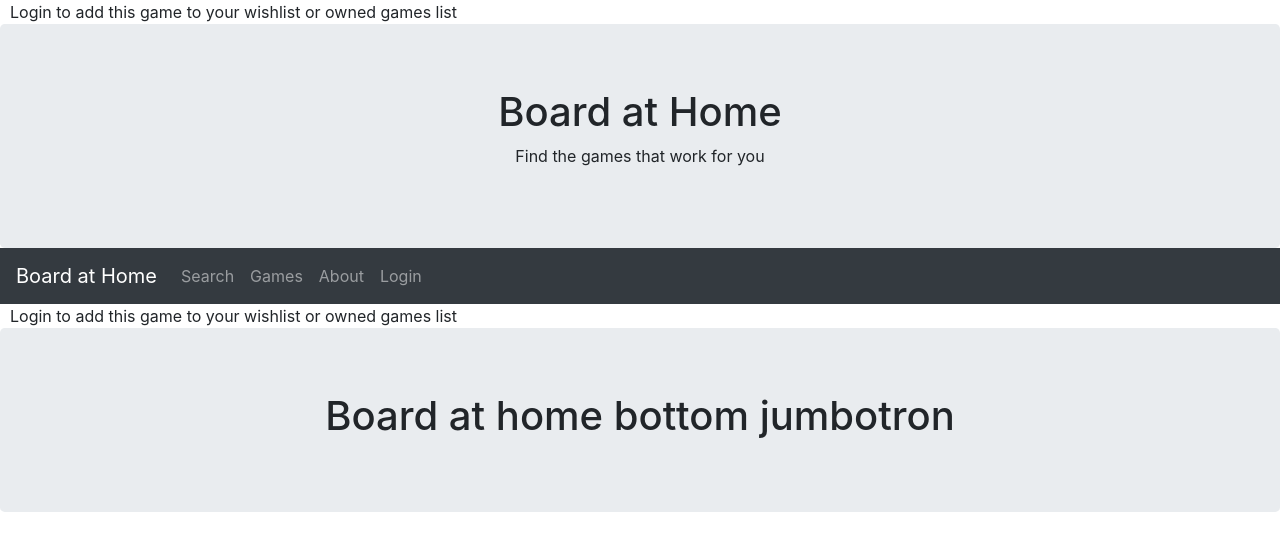
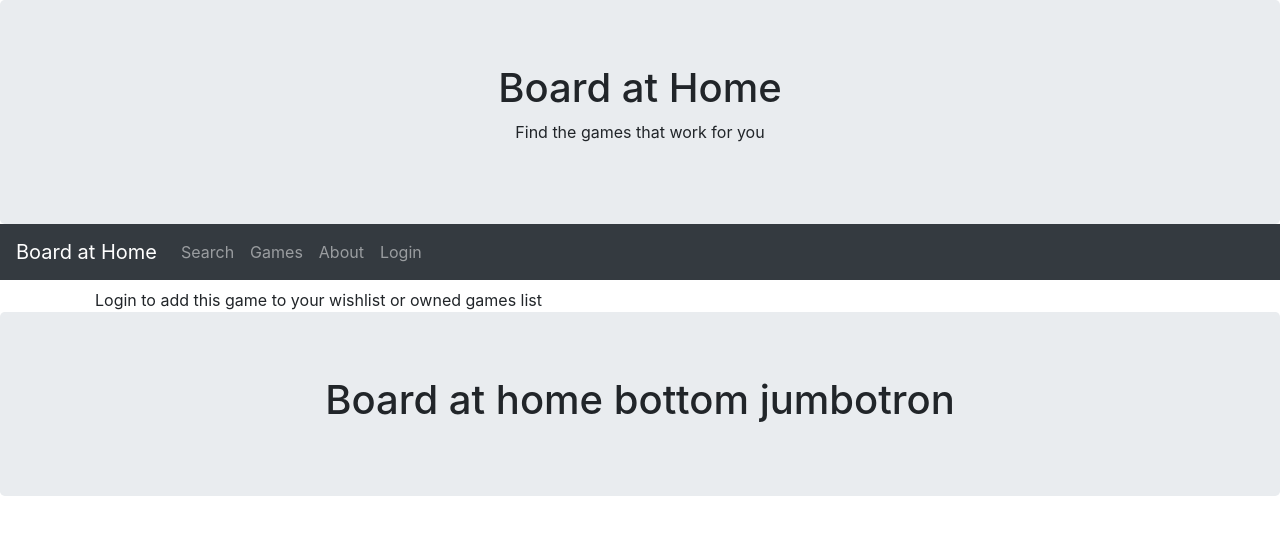
Before and after one commit to hm-haitham/Board-at-home, a Django app: template games/templates/Game/detail.html in a window 1280 px wide. Shown: the top 551 px of the page. Run offline with Django 3.2, Linux system fonts and the light colour scheme; the template is opened without the code that fills it, so the values that code supplies are empty; parts of the project's set-up code (start-up, migrations or seed data) failed here and were passed over; some libraries are stand-ins or nearby versions.

Commit message:
Fixed formatting of Detail.html

```diff
--- a/games/templates/Game/detail.html
+++ b/games/templates/Game/detail.html
@@ -4,7 +4,7 @@
         {% if game %}
         <div class="container" style="margin-top:8px">
             <h1 style="font-weight: bold">{{ game.Name }}</h1><br>
-            <img src={{ game.Image }} class="img-fluid"><br>
+            <img src={{ game.Image }}" class="img-fluid"><br>
             <a style="font-weight: bold">Game description: </a>{{ game.Description }}<br>
             <a style="font-weight: bold">Game rating: </a>{{ game.Rating }}<br>
             <a style="font-weight: bold">Minimum age: </a>{{ game.Min_age }}<br>
@@ -43,14 +43,16 @@
         </div><br>
         {% endif %}
 
-        {% block content %}
+
+        <div class="container" style="margin-top:8px">
             {% if user.is_authenticated %}
                 <p style="margin-left:10px">
-                    <button onclick="window.location.href = 'add_wishlist/';">Add to wishlist</button><br>
-                    <button onclick="window.location.href = 'add_owned/';">Add to owned games</button><br>
+                    <button class = "nav-link" onclick="window.location.href = 'add_wishlist/';">Add to wishlist</button><br>
+                    <button class = "nav-link" onclick="window.location.href = 'add_owned/';">Add to owned games</button><br>
                 </p>
             {% else %}
               <a style="margin-left:10px">Login to add this game to your wishlist or owned games list</a><br>
             {% endif %}
-        {% endblock %}
+
+        </div>
     {% endblock %}
--- a/games/templates/base.html
+++ b/games/templates/base.html
@@ -33,7 +33,7 @@
 
     <!-- Navigation Bar for getting around the site -->
     <nav class="navbar navbar-expand-sm bg-dark navbar-dark">
-      <a class="navbar-brand" href="http://127.0.0.1:8000/accounts/">Board at Home</a>
+      <a class="navbar-brand" href="/accounts/">Board at Home</a>
       <button class="navbar-toggler" type="button" data-toggle="collapse" data-target="#collapsibleNavbar">
         <span class="navbar-toggler-icon"></span>
       </button>
```
Also changed, not shown: 1 other file.
